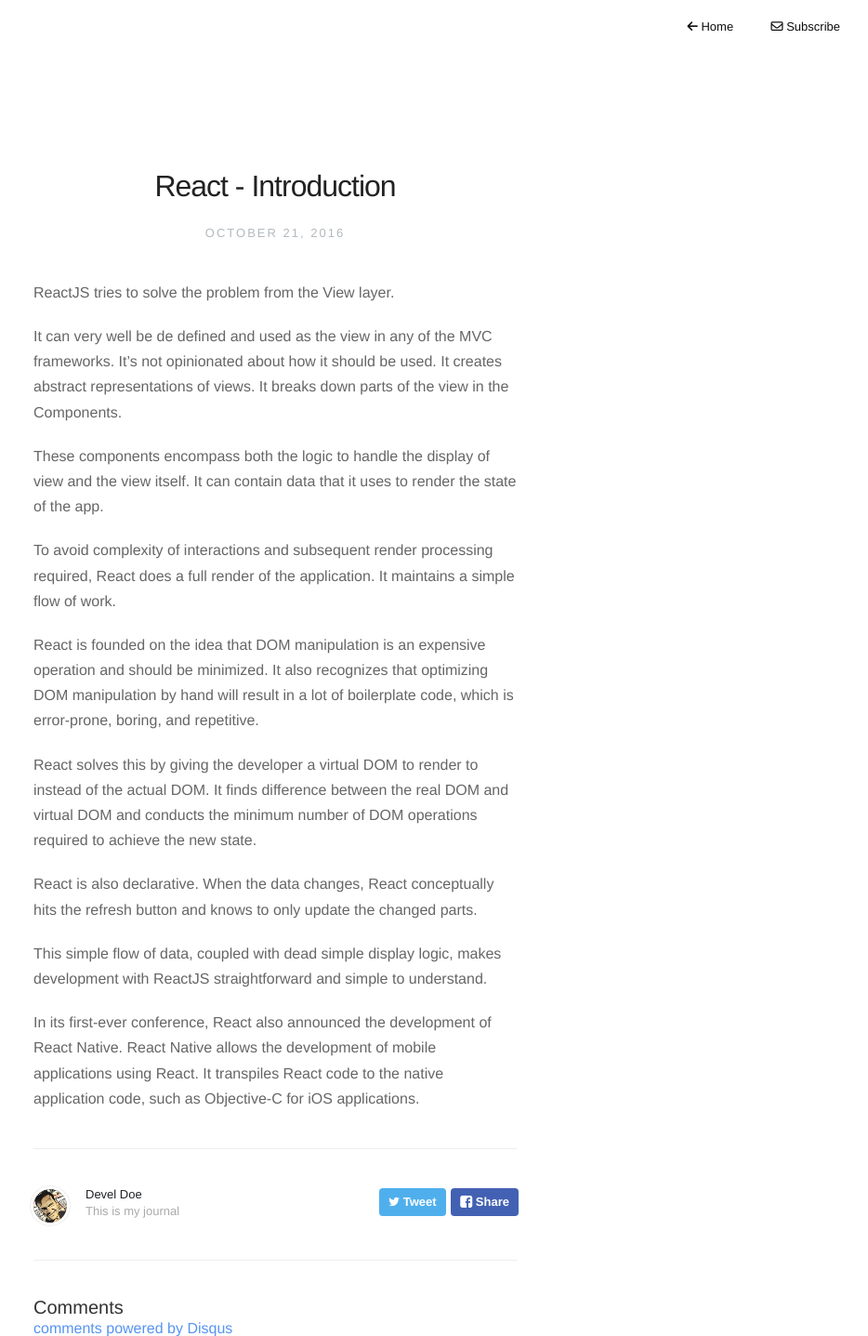
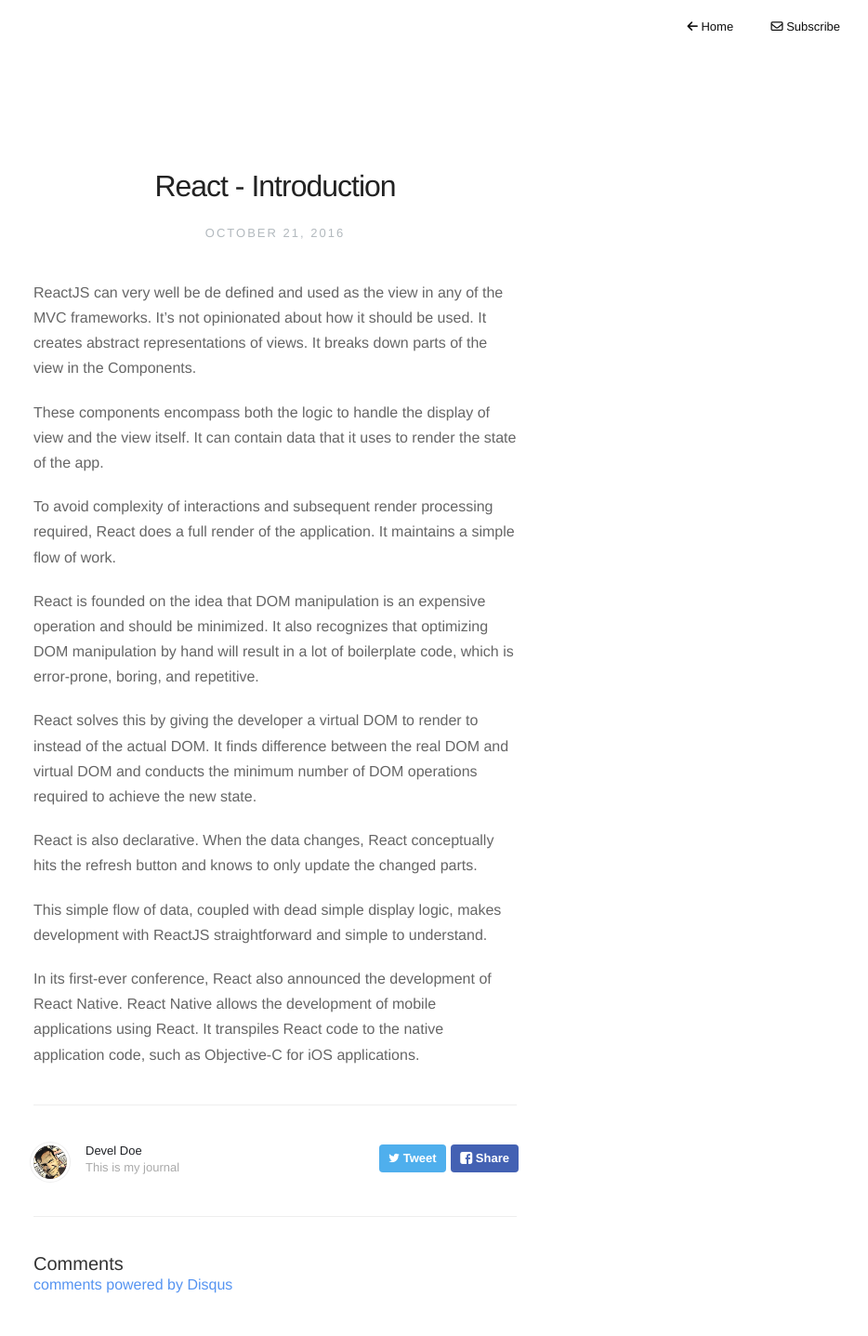
Before and after one commit to develdoe/develdoe.github.io, a Jekyll site: the page built from _posts/2016-10-21-react.md, in a window 1280 px wide. Shown: the whole page at 93% size, without its empty margins (344-1278 px from the left). Built offline with Jekyll 4.4.1, drawn with Linux system fonts in a browser that asks for light colours; nearby versions of some CDN libraries; comment, search, counter and statistics services are not loaded; after the commit the page ends 1390 px from its top, so only the background shows below that.

Commit message:
Updated 2016-10-21-react.md

```diff
--- a/_posts/2016-10-21-react.md
+++ b/_posts/2016-10-21-react.md
@@ -5,9 +5,7 @@ title: React - Introduction
 category:
   - react
 ---
-ReactJS tries to solve the problem from the View layer.
-
-It can very well be de defined and used as the view in any of the MVC frameworks. It's not opinionated about how it should be used. It creates abstract representations of views. It breaks down parts of the view in the Components.
+ReactJS can very well be de defined and used as the view in any of the MVC frameworks. It's not opinionated about how it should be used. It creates abstract representations of views. It breaks down parts of the view in the Components.
 
 These components encompass both the logic to handle the display of view and the view itself. It can contain data that it uses to render the state of the app.
 
```
